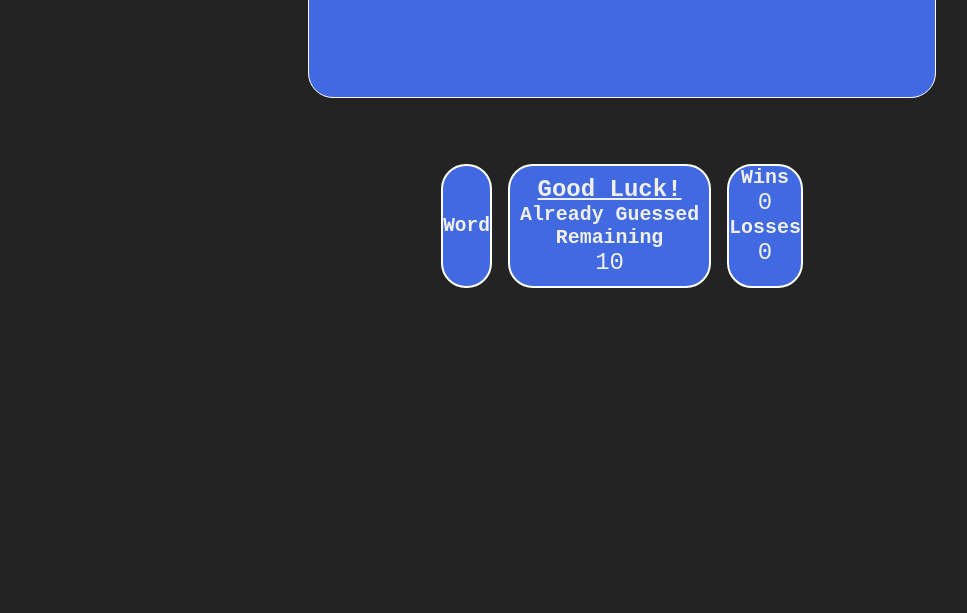
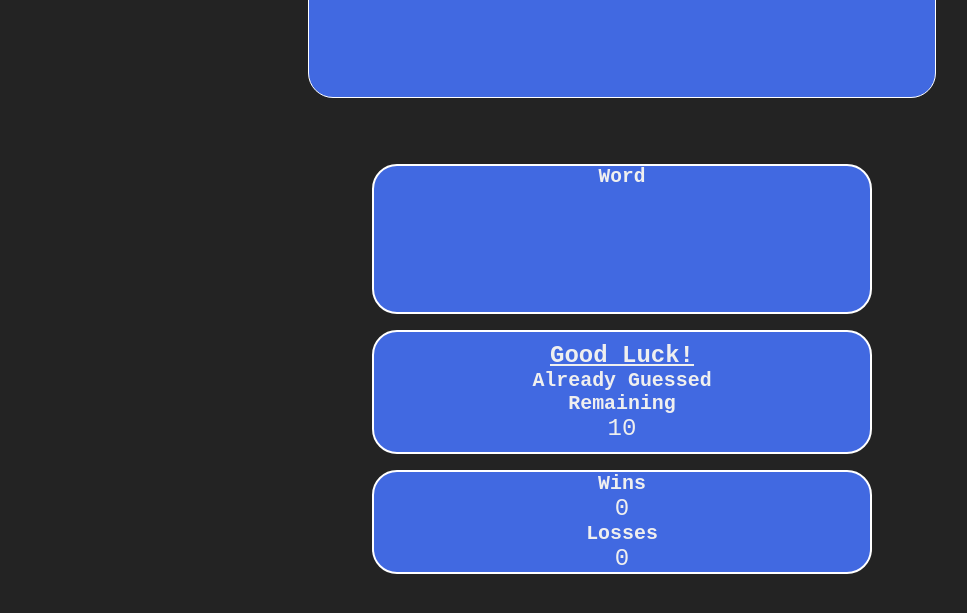
Before and after one commit to timegated/word-game, a plain HTML site: page hangman.html in a window 1280 px wide. Shown: the part 211-824 px from the top of the page, without its empty margins (18-985 px from the left). Before the commit the page ends 800 px from the top, so only its background shows below. Drawn offline with Linux system fonts and the light colour scheme.

Commit message:
centered all content on the page

```diff
--- a/assets/css/hangman.css
+++ b/assets/css/hangman.css
@@ -1,6 +1,7 @@
 *,
 *:before,
 *:after {
+    box-sizing: border-box;
     margin: 0;
     padding: 0;
 }
@@ -25,7 +26,6 @@ body {
     text-align: center;
     border-radius: 25px;
     margin: 1rem;
-    /* width: 75%; */
     border: 1px solid white;
     background: royalblue;
 }
@@ -39,7 +39,9 @@ body {
     padding: 50px;
     font-family: monospace;
     display: flex;
-    flex-direction: row;
+    flex-direction: column;
+    align-items: center;
+    justify-content: center;
 }
 
 .header,
@@ -53,13 +55,14 @@ body {
 }
 
 .header {
-    display: flex;
+    display: block;
     justify-content: center;
-    flex-flow: column;
     text-align: center;
-    /* flex: 1; */
+    width: 500px;
+    height: 150px;
     border: 2px solid white;
     border-radius: 25px;
+    margin-bottom: 1rem;
 }
 
 .user-input {
@@ -68,9 +71,9 @@ body {
     text-align: center;
     border: 2px solid white;
     padding: 10px;
-    margin-left: 1rem;
+    margin-bottom: 1rem;
     border-radius: 25px;
-    /* flex: 1; */
+    width: 500px;
 }
 
 .wins-losses {
@@ -79,8 +82,7 @@ body {
     text-align: center;
     border: 2px solid white;
     border-radius: 25px;
-    margin-left: 1rem;
-    /* flex: 1; */
+    width: 500px;
 }
 
 .message {
@@ -94,14 +96,6 @@ body {
 
 .play-state {
     display: none;
-}
-
-
-
-.restart-btn {
-    text-align: center;
-    font-family: 'Rubik Mono One', sans-serif;
-    background: rgb(71, 71, 71);
 }
 
 @keyframes fadeInOut {
@@ -144,8 +138,4 @@ body {
         font-size: 16px;
         margin: .5rem;
     }
-
-    .user-input {
-        /* margin:1rem; */
-    }
 }
```
